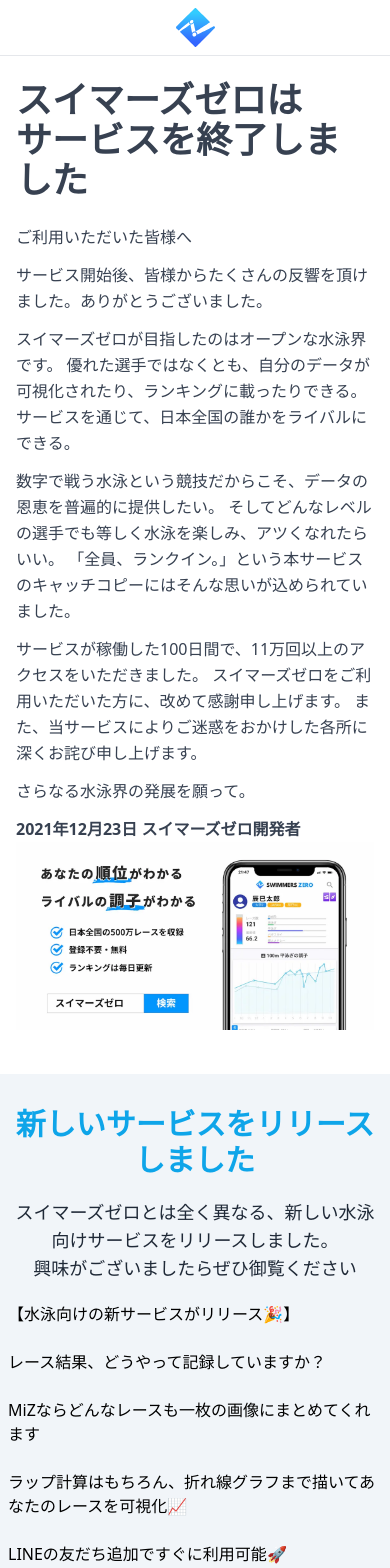
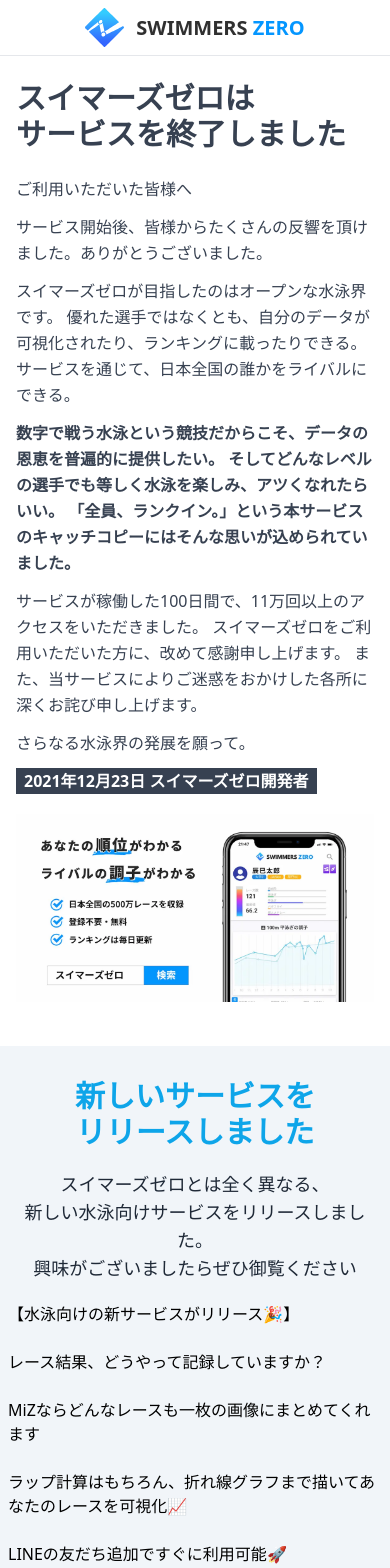
Before and after one commit to kcabo/Zero-Site, a Preact app: page / in a window 390 px wide. Shown: the top 1568 px of the page. Built offline with nearby package versions, Linux system fonts and the light colour scheme.

Commit message:
💄 update UI

```diff
--- a/src/app.tsx
+++ b/src/app.tsx
@@ -4,20 +4,20 @@
 export function App() {
   return (
     <div>
-      <header className='h-14 p-2 flex justify-center border-b border-gray-200'>
+      <header className='h-14 py-2 flex justify-center border-b border-gray-200'>
         <Logo />
       </header>
 
       <main className=''>
         <div className='px-4 py-6 container lg:max-w-screen-xl mx-auto space-y-6 mb-5'>
-          <h1 className='text-4xl text-gray-700 font-black'>
+          <h1 className='text-3xl lg:text-4xl text-gray-700 font-black'>
             スイマーズゼロは
             <br className='md:hidden' />
             サービスを終了しました
           </h1>
 
           <div className='flex flex-col lg:flex-row'>
-            <div className='text-gray-700 space-y-3 leading-relaxed lg:text-lg lg:leading-loose'>
+            <div className='text-gray-700 space-y-3 leading-relaxed lg:text-lg lg:leading-relaxed'>
               <p>ご利用いただいた皆様へ</p>
               <p>
                 サービス開始後、皆様からたくさんの反響を頂けました。ありがとうございました。
@@ -27,7 +27,7 @@
                 優れた選手ではなくとも、自分のデータが可視化されたり、ランキングに載ったりできる。
                 サービスを通じて、日本全国の誰かをライバルにできる。
               </p>
-              <p>
+              <p className='font-bold'>
                 数字で戦う水泳という競技だからこそ、データの恩恵を普遍的に提供したい。
                 そしてどんなレベルの選手でも等しく水泳を楽しみ、アツくなれたらいい。
                 「全員、ランクイン。」という本サービスのキャッチコピーにはそんな思いが込められていました。
@@ -38,9 +38,11 @@
                 また、当サービスによりご迷惑をおかけした各所に深くお詫び申し上げます。
               </p>
               <p>さらなる水泳界の発展を願って。</p>
-              <p className='font-bold'>2021年12月23日 スイマーズゼロ開発者</p>
+              <p className='font-bold text-white bg-gray-700 w-fit px-2'>
+                2021年12月23日 スイマーズゼロ開発者
+              </p>
             </div>
-            <div className='flex-shrink-[0.7] lg:pt-16'>
+            <div className='flex-shrink-[0.7] pt-5 lg:pt-16'>
               <img src='/ogp.webp' alt='OGP' />
             </div>
           </div>
@@ -48,10 +50,14 @@
 
         <div className='space-y-5 py-8 bg-slate-100 px-2'>
           <h2 className='text-sky-500 text-3xl font-bold text-center'>
-            新しいサービスをリリースしました
+            新しいサービスを
+            <br className='md:hidden' />
+            リリースしました
           </h2>
           <p className='text-gray-800 text-lg text-center'>
-            スイマーズゼロとは全く異なる、新しい水泳向けサービスをリリースしました。
+            スイマーズゼロとは全く異なる、
+            <br className='md:hidden' />
+            新しい水泳向けサービスをリリースしました。
             <br />
             興味がございましたらぜひ御覧ください
           </p>
@@ -61,10 +67,9 @@
 
       <footer className='text-gray-600 border-t border-gray-200 '>
         <div className='container lg:max-w-screen-lg px-3 py-8 mx-auto flex items-center sm:flex-row flex-col'>
-          <a className='flex h-10 title-font font-medium items-center md:justify-start justify-center text-gray-900'>
+          <div className='h-10'>
             <Logo />
-            <span className='ml-3 text-xl font-black'>SWIMMERS ZERO</span>
-          </a>
+          </div>
           <p className='text-sm text-gray-500 sm:ml-4 sm:pl-4 sm:border-l-2 sm:border-gray-200 sm:py-2 sm:mt-0 mt-4'>
             © 2021 スイマーズゼロ
           </p>
--- a/src/logo.tsx
+++ b/src/logo.tsx
@@ -1,4 +1,5 @@
 export const Logo = () => (
+  <div className='h-full flex items-center'>
     <svg
       className='h-full'
       xmlns='http://www.w3.org/2000/svg'
@@ -22,4 +23,9 @@
         fill='url(#a)'
       />
     </svg>
+    <div className='ml-3 text-xl font-bold'>
+      <span className='text-[#303030]'>SWIMMERS </span>
+      <span className='text-[#0496FF]'>ZERO</span>
+    </div>
+  </div>
 );
```
Lines whose indentation alone changed are shown as unchanged.
